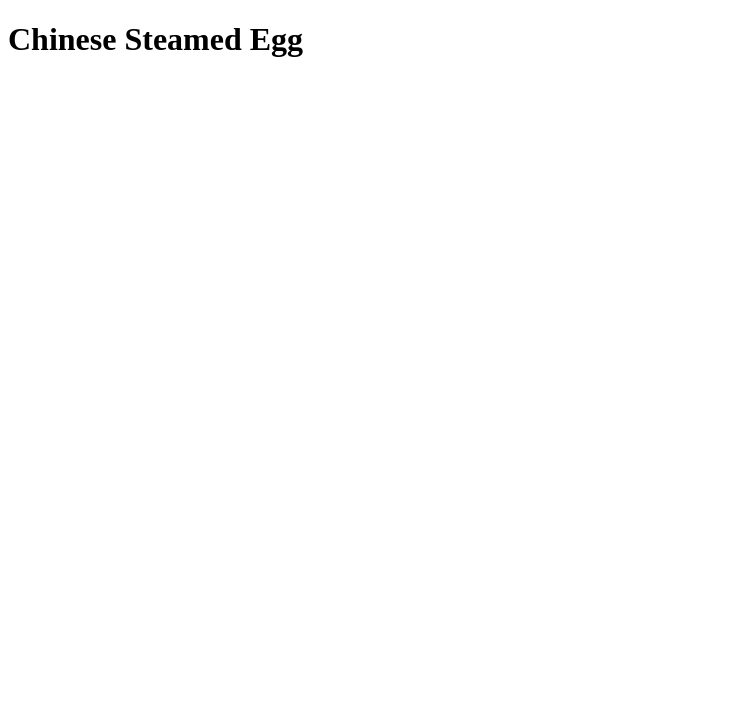
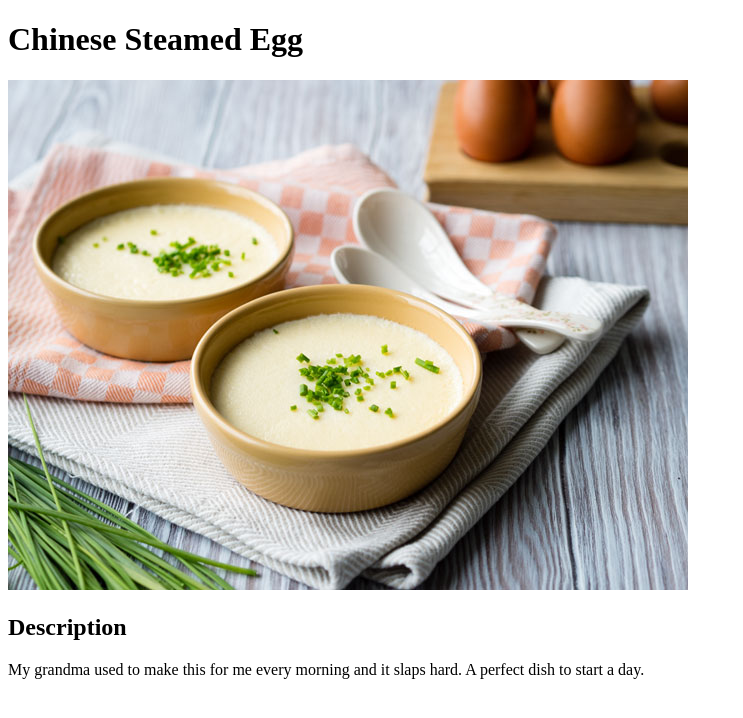
Before and after one commit to Kaidame-NA/odin-recipes, a plain HTML site: page recipes/chinese-steamed-egg.html in a window 1280 px wide. Shown: the whole page, without its empty margins (0-743 px from the left). Drawn offline with Linux system fonts and the light colour scheme.

Commit message:
Add the photo to the recipe page and write a brief description

```diff
--- a/recipes/chinese-steamed-egg.html
+++ b/recipes/chinese-steamed-egg.html
@@ -7,5 +7,11 @@
 
 	<body>
 		<h1>Chinese Steamed Egg</h1>
+		<img src="../img/chinese-steamed-egg.jpg" alt="An image of two bowls of Chinese Steamed Egg">
+
+		<h2>Description</h2>
+		<p>My grandma used to make this for me every morning and it slaps hard. A perfect dish to start a day.</p>
+
+
 	</body>
 </html>
```
